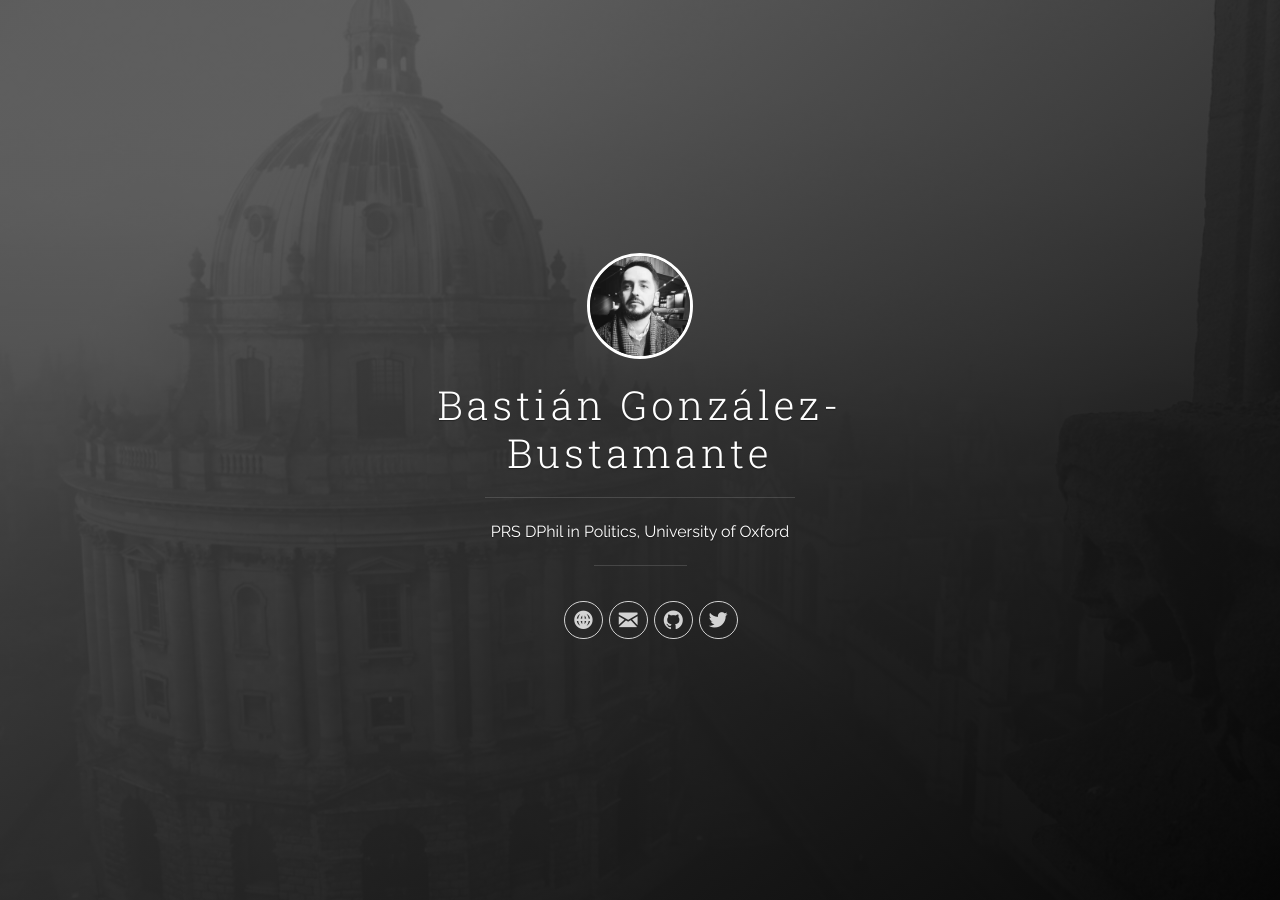
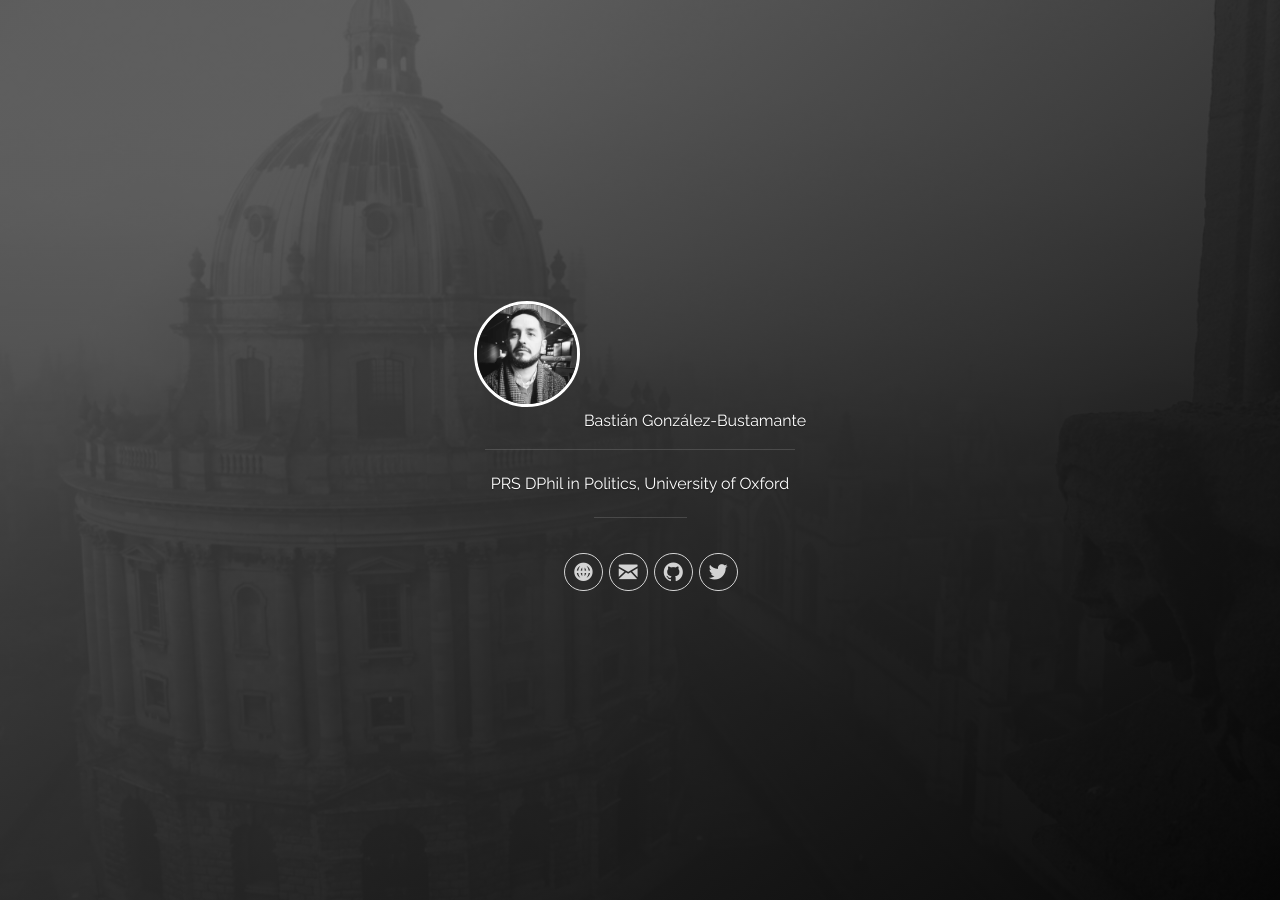
Before and after one commit to bgonzalezbustamante/bgonzalezbustamante.com, a Jekyll site: the page built from index.html, in a window 1280 px wide. Built offline with Jekyll 4.4.1, drawn with Linux system fonts in a browser that asks for light colours; the list of posts is cut into pages by our own code.

Commit message:
Update header.html

```diff
--- a/_includes/header.html
+++ b/_includes/header.html
@@ -9,7 +9,7 @@
     <div class="panel-main__inner panel-inverted">
     <div class="panel-main__content">
           <img src="{{ site.baseurl }}/images/profile.jpg" class="user-image" alt="My Profile Photo">
-          <h1 class="panel-cover__title panel-title">{{ site.title }}</h1>
+          <b>{{ site.title }}</b>
         <hr class="panel-cover__divider">
         <p class="panel-cover__description">{{ site.description }}</p>
         <hr class="panel-cover__divider panel-cover__divider--secondary">
```
